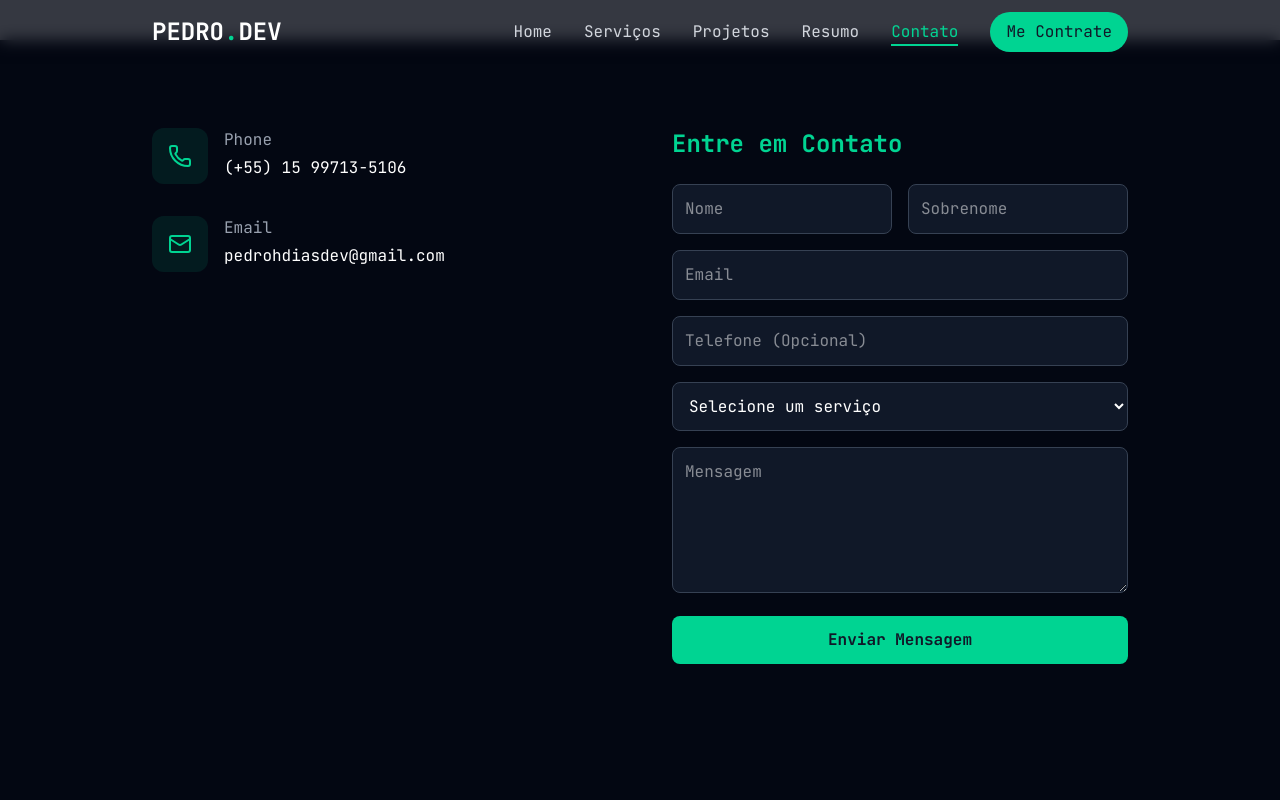
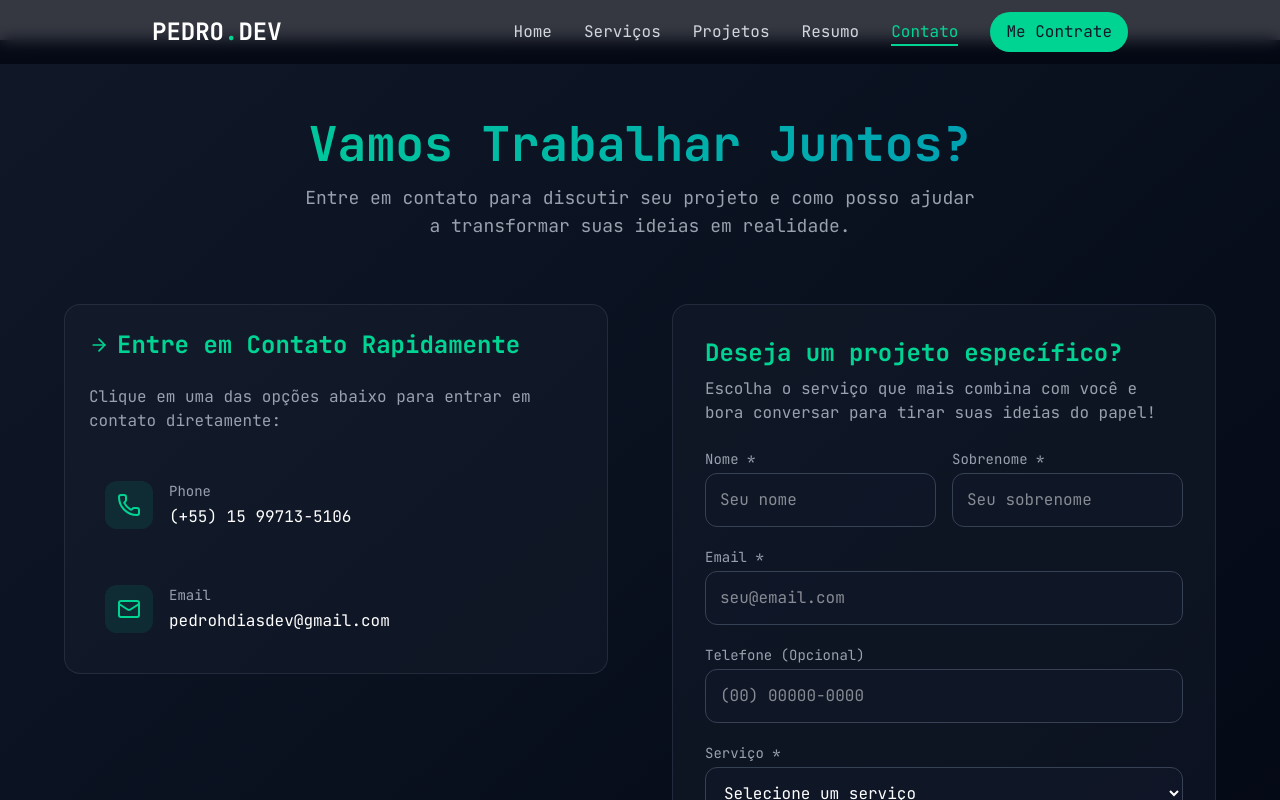
Before and after one commit to PedroDias010/portifolio, a Next.js app: page /contact in a window 1280 px wide. Shown: the top 800 px of the page. Built offline with nearby package versions, Linux system fonts and the light colour scheme.

Commit message:
✨ feat: update  project

```diff
--- a/src/app/components/Contact.tsx
+++ b/src/app/components/Contact.tsx
@@ -4,7 +4,8 @@ import { useState } from "react"
 import { useForm } from "react-hook-form"
 import { motion } from "framer-motion"
 import { contactInfo } from "../lib/constants"
-import { toast } from "sonner";
+import { toast } from "sonner"
+import { Phone, Mail, Send, ArrowRight } from "lucide-react"
 
 type FormData = {
   firstName: string
@@ -16,17 +17,16 @@ type FormData = {
 }
 
 export default function Contact() {
-    const [isSubmitting, setIsSubmitting] = useState(false);
-    const { register, handleSubmit, reset, formState: { errors } } = useForm<FormData>();
+  const [isSubmitting, setIsSubmitting] = useState(false)
+  const { register, handleSubmit, reset, formState: { errors } } = useForm<FormData>()
 
   const onSubmit = async (data: FormData) => {
-        setIsSubmitting(true);
+    setIsSubmitting(true)
     try {
-
-            const webhookURL = process.env.NEXT_PUBLIC_DISCORD_WEBHOOK_URL;
+      const webhookURL = process.env.NEXT_PUBLIC_DISCORD_WEBHOOK_URL
 
       if (!webhookURL) {
-                throw new Error("Webhook URL não configurada");
+        throw new Error("Webhook URL não configurada")
       }
 
       const discordMessage = {
@@ -70,7 +70,7 @@ export default function Contact() {
             }
           }
         ]
-            };
+      }
 
       const response = await fetch(webhookURL, {
         method: 'POST',
@@ -78,17 +78,17 @@ export default function Contact() {
           'Content-Type': 'application/json',
         },
         body: JSON.stringify(discordMessage),
-            });
+      })
 
-            if (    response.ok) {
-                toast.success('Sucesso ao enviar a mensagem', {
+      if (response.ok) {
+        toast.success('Mensagem enviada com sucesso!', {
           duration: 4000
-            });
+        })
       }
 
-            reset();
+      reset()
     } catch (error) {
-            console.error('Erro ao enviar mensagem:', error);
+      console.error('Erro ao enviar mensagem:', error)
       toast.error('Erro ao enviar mensagem. Tente novamente', {
         duration: 4000,
         position: 'bottom-right',
@@ -96,16 +96,30 @@ export default function Contact() {
           background: '#ef4444',
           color: '#fff',
         },
-            });
+      })
     }
-        setIsSubmitting(false);
-    };
+    setIsSubmitting(false)
+  }
 
   return (
-        <section className="min-h-screen bg-gray-950 text-white pt-10">
+    <section className="min-h-screen bg-gradient-to-br from-gray-900 to-gray-950 text-white pt-20 pb-16 px-4">
+      <div className="max-w-6xl mx-auto">
+        {/* Cabeçalho */}
+        <motion.div
+          initial={{ opacity: 0, y: 20 }}
+          animate={{ opacity: 1, y: 0 }}
+          transition={{ duration: 0.5 }}
+          className="text-center mb-16"
+        >
+          <h1 className="text-4xl md:text-5xl font-bold mb-4 bg-clip-text text-transparent bg-gradient-to-r from-emerald-400 to-cyan-600">
+            Vamos Trabalhar Juntos?
+          </h1>
+          <p className="text-gray-400 max-w-2xl mx-auto text-lg">
+            Entre em contato para discutir seu projeto e como posso ajudar a transformar suas ideias em realidade.
+          </p>
+        </motion.div>
 
-            <div className="max-w-5xl mx-auto px-6 py-12">
-                <div className="grid grid-cols-1 lg:grid-cols-2 gap-8 lg:gap-16">
+        <div className="grid grid-cols-1 lg:grid-cols-2 gap-12 lg:gap-16">
           {/* INFORMAÇÕES DE CONTATO */}
           <motion.div
             initial={{ opacity: 0, x: -20 }}
@@ -113,27 +127,39 @@ export default function Contact() {
             transition={{ duration: 0.5 }}
             className="space-y-8 order-2 lg:order-1"
           >
+            <div className="bg-gray-800/30 p-6 rounded-2xl border border-gray-700/50">
+              <h2 className="text-2xl font-bold mb-6 text-emerald-400 flex items-center gap-2">
+                <ArrowRight className="w-5 h-5" />
+                Entre em Contato Rapidamente
+              </h2>
+              <p className="text-gray-400 mb-8">
+                Clique em uma das opções abaixo para entrar em contato diretamente:
+              </p>
+
+              <div className="space-y-6">
                 {contactInfo.map((info, index) => (
                   <motion.div
                     key={index}
                     initial={{ opacity: 0, x: -20 }}
                     animate={{ opacity: 1, x: 0 }}
                     transition={{ duration: 0.5, delay: index * 0.1 }}
-                                className="flex items-start gap-4"
+                    className="flex items-start gap-4 p-4 rounded-xl hover:bg-gray-800/40 transition-colors duration-300"
                   >
-                                <div className={`p-4 rounded-xl ${info.bg}`}>
+                    <div className={`p-3 rounded-xl ${info.bg} flex-shrink-0`}>
                       {info.icon}
                     </div>
                     <div>
-                                    <h3 className="text-gray-400 mb-1">
+                      <h3 className="text-gray-400 mb-1 text-sm font-medium">
                         {info.title}
                       </h3>
-                                    <p className="text-white">
+                      <p className="text-white font-medium">
                         {info.content}
                       </p>
                     </div>
                   </motion.div>
                 ))}
+              </div>
+            </div>
           </motion.div>
 
           {/* FORMULARIO */}
@@ -143,28 +169,44 @@ export default function Contact() {
             transition={{ duration: 0.5 }}
             className="order-1 lg:order-2"
           >
-                        <h2 className="text-2xl font-bold mb-6 text-emerald-400">Entre em Contato</h2>
-                        <form onSubmit={handleSubmit(onSubmit)} className="space-y-4">
+            <div className="bg-gray-800/30 p-8 rounded-2xl border border-gray-700/50">
+              <h2 className="text-2xl font-bold mb-2 text-emerald-400">Deseja um projeto específico?</h2>
+              <p className="text-gray-400 mb-6">
+                Escolha o serviço que mais combina com você e bora conversar para tirar suas ideias do papel!
+              </p>
+
+              <form onSubmit={handleSubmit(onSubmit)} className="space-y-5">
                 <div className="grid grid-cols-1 md:grid-cols-2 gap-4">
                   <div>
+                    <label htmlFor="firstName" className="block text-sm font-medium text-gray-400 mb-1">
+                      Nome *
+                    </label>
                     <input
                       {...register("firstName", { required: "Nome é obrigatório" })}
-                                        placeholder="Nome"
-                                        className="w-full p-3 bg-gray-900 border border-gray-700 rounded-lg focus:outline-none focus:border-emerald-400"
+                      id="firstName"
+                      placeholder="Seu nome"
+                      className="w-full p-3.5 bg-gray-900/70 border border-gray-700 rounded-xl focus:outline-none focus:ring-2 focus:ring-emerald-400/50 focus:border-emerald-400 transition-colors"
                     />
-                                    {errors.firstName && <p className="text-red-500 text-sm mt-1">{errors.firstName.message}</p>}
+                    {errors.firstName && <p className="text-red-400 text-sm mt-1">{errors.firstName.message}</p>}
                   </div>
                   <div>
+                    <label htmlFor="lastName" className="block text-sm font-medium text-gray-400 mb-1">
+                      Sobrenome *
+                    </label>
                     <input
                       {...register("lastName", { required: "Sobrenome é obrigatório" })}
-                                        placeholder="Sobrenome"
-                                        className="w-full p-3 bg-gray-900 border border-gray-700 rounded-lg focus:outline-none focus:border-emerald-400"
+                      id="lastName"
+                      placeholder="Seu sobrenome"
+                      className="w-full p-3.5 bg-gray-900/70 border border-gray-700 rounded-xl focus:outline-none focus:ring-2 focus:ring-emerald-400/50 focus:border-emerald-400 transition-colors"
                     />
-                                    {errors.lastName && <p className="text-red-500 text-sm mt-1">{errors.lastName.message}</p>}
+                    {errors.lastName && <p className="text-red-400 text-sm mt-1">{errors.lastName.message}</p>}
                   </div>
                 </div>
 
                 <div>
+                  <label htmlFor="email" className="block text-sm font-medium text-gray-400 mb-1">
+                    Email *
+                  </label>
                   <input
                     {...register("email", {
                       required: "Email é obrigatório",
@@ -173,25 +215,34 @@ export default function Contact() {
                         message: "Email inválido"
                       }
                     })}
+                    id="email"
                     type="email"
-                                    placeholder="Email"
-                                    className="w-full p-3 bg-gray-900 border border-gray-700 rounded-lg focus:outline-none focus:border-emerald-400"
+                    placeholder="seu@email.com"
+                    className="w-full p-3.5 bg-gray-900/70 border border-gray-700 rounded-xl focus:outline-none focus:ring-2 focus:ring-emerald-400/50 focus:border-emerald-400 transition-colors"
                   />
-                                {errors.email && <p className="text-red-500 text-sm mt-1">{errors.email.message}</p>}
+                  {errors.email && <p className="text-red-400 text-sm mt-1">{errors.email.message}</p>}
                 </div>
 
                 <div>
+                  <label htmlFor="phone" className="block text-sm font-medium text-gray-400 mb-1">
+                    Telefone (Opcional)
+                  </label>
                   <input
                     {...register("phone")}
-                                    placeholder="Telefone (Opcional)"
-                                    className="w-full p-3 bg-gray-900 border border-gray-700 rounded-lg focus:outline-none focus:border-emerald-400"
+                    id="phone"
+                    placeholder="(00) 00000-0000"
+                    className="w-full p-3.5 bg-gray-900/70 border border-gray-700 rounded-xl focus:outline-none focus:ring-2 focus:ring-emerald-400/50 focus:border-emerald-400 transition-colors"
                   />
                 </div>
 
                 <div>
+                  <label htmlFor="service" className="block text-sm font-medium text-gray-400 mb-1">
+                    Serviço *
+                  </label>
                   <select
                     {...register("service", { required: "Selecione um serviço" })}
-                                    className="w-full p-3 bg-gray-900 border border-gray-700 rounded-lg focus:outline-none focus:border-emerald-400"
+                    id="service"
+                    className="w-full p-3.5 bg-gray-900/70 border border-gray-700 rounded-xl focus:outline-none focus:ring-2 focus:ring-emerald-400/50 focus:border-emerald-400 transition-colors"
                   >
                     <option value="">Selecione um serviço</option>
                     <option value="Design">Design</option>
@@ -201,30 +252,47 @@ export default function Contact() {
                     <option value="Backend Developer">Backend Developer</option>
                     <option value="Direct Contact">Direct Contact</option>
                   </select>
-                                {errors.service && <p className="text-red-500 text-sm mt-1">{errors.service.message}</p>}
+                  {errors.service && <p className="text-red-400 text-sm mt-1">{errors.service.message}</p>}
                 </div>
 
                 <div>
+                  <label htmlFor="message" className="block text-sm font-medium text-gray-400 mb-1">
+                    Mensagem *
+                  </label>
                   <textarea
                     {...register("message", { required: "Mensagem é obrigatória" })}
-                                    placeholder="Mensagem"
+                    id="message"
+                    placeholder="Descreva seu projeto ou dúvida..."
                     rows={5}
-                                    className="w-full p-3 bg-gray-900 border border-gray-700 rounded-lg focus:outline-none focus:border-emerald-400"
+                    className="w-full p-3.5 bg-gray-900/70 border border-gray-700 rounded-xl focus:outline-none focus:ring-2 focus:ring-emerald-400/50 focus:border-emerald-400 transition-colors"
                   />
-                                {errors.message && <p className="text-red-500 text-sm mt-1">{errors.message.message}</p>}
+                  {errors.message && <p className="text-red-400 text-sm mt-1">{errors.message.message}</p>}
                 </div>
 
-                            <button
+                <motion.button
                   type="submit"
                   disabled={isSubmitting}
-                                className="w-full bg-emerald-400 hover:bg-emerald-300 text-gray-900 font-bold py-3 px-6 rounded-lg transition duration-200"
+                  whileHover={{ scale: 1.02 }}
+                  whileTap={{ scale: 0.98 }}
+                  className="w-full bg-gradient-to-r from-emerald-500 to-cyan-500 hover:from-emerald-600 hover:to-cyan-600 text-white font-semibold py-4 px-6 rounded-xl transition-all duration-300 flex items-center justify-center gap-2 disabled:opacity-70"
                 >
-                                {isSubmitting ? "Enviando..." : "Enviar Mensagem"}
-                            </button>
+                  {isSubmitting ? (
+                    <>
+                      <div className="w-5 h-5 border-2 border-white/30 border-t-white rounded-full animate-spin"></div>
+                      Enviando...
+                    </>
+                  ) : (
+                    <>
+                      <Send className="w-5 h-5" />
+                      Enviar Mensagem
+                    </>
+                  )}
+                </motion.button>
               </form>
+            </div>
           </motion.div>
         </div>
       </div>
     </section>
-    );
+  )
 }
--- a/src/app/components/Hero.tsx
+++ b/src/app/components/Hero.tsx
@@ -12,7 +12,7 @@ interface Stat {
 }
 
 const stats: Stat[] = [
-  { number: 1, label: "Anos de Experiência" },
+  {  number: 1, label: "Anos de Experiência" },
   { number: 1, label: "Projetos Concluídos" },
   { number: 15, label: "Tecnologias Dominadas" },
 ];
--- a/src/app/lib/constants.tsx
+++ b/src/app/lib/constants.tsx
@@ -229,16 +229,34 @@ export const projects = [
 ]
 
 export const contactInfo = [
-  {
+    {
     icon: <Phone className="w-6 h-6 text-emerald-400" />,
     title: "Phone",
-    content: "(+55) 15 99713-5106",
+    content: (
+      <a
+        href="https://wa.me/5515997135106"
+        target="_blank"
+        rel="noopener noreferrer"
+        className="hover:text-emerald-400 transition-colors duration-200"
+      >
+        (+55) 15 99713-5106
+      </a>
+    ),
     bg: "bg-emerald-400/10"
   },
   {
     icon: <Mail className="w-6 h-6 text-emerald-400" />,
     title: "Email",
-    content:  "pedrohdiasdev@gmail.com",
+    content: (
+      <a
+        href="mailto:pedrohdiasdev@gmail.com"
+        target="_blank"
+        rel="noopener noreferrer"
+        className="hover:text-emerald-400 transition-colors duration-200"
+      >
+        pedrohdiasdev@gmail.com
+      </a>
+    ),
     bg: "bg-emerald-400/10"
   }
 ]
```
Lines whose indentation alone changed are shown as unchanged.
